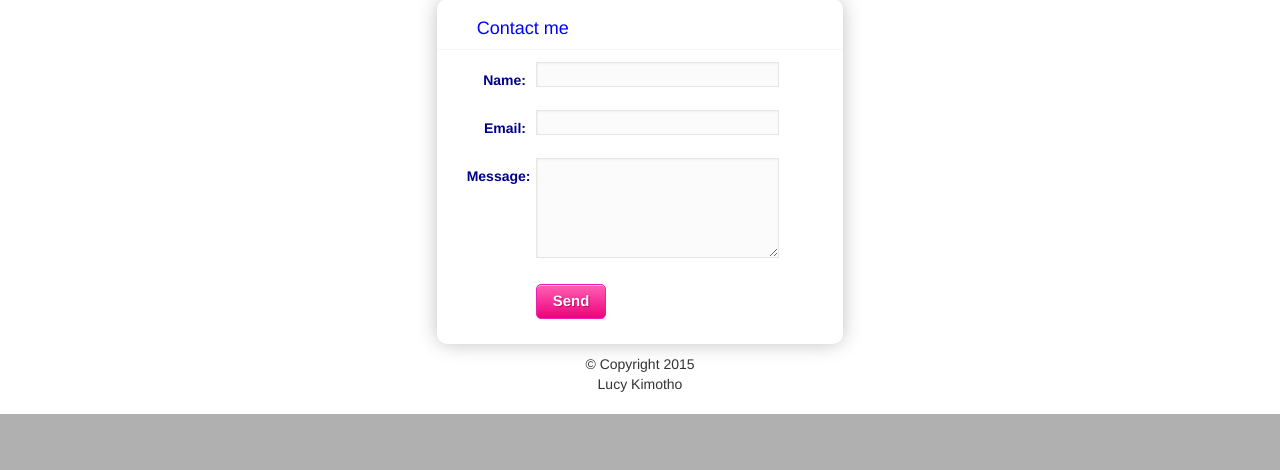
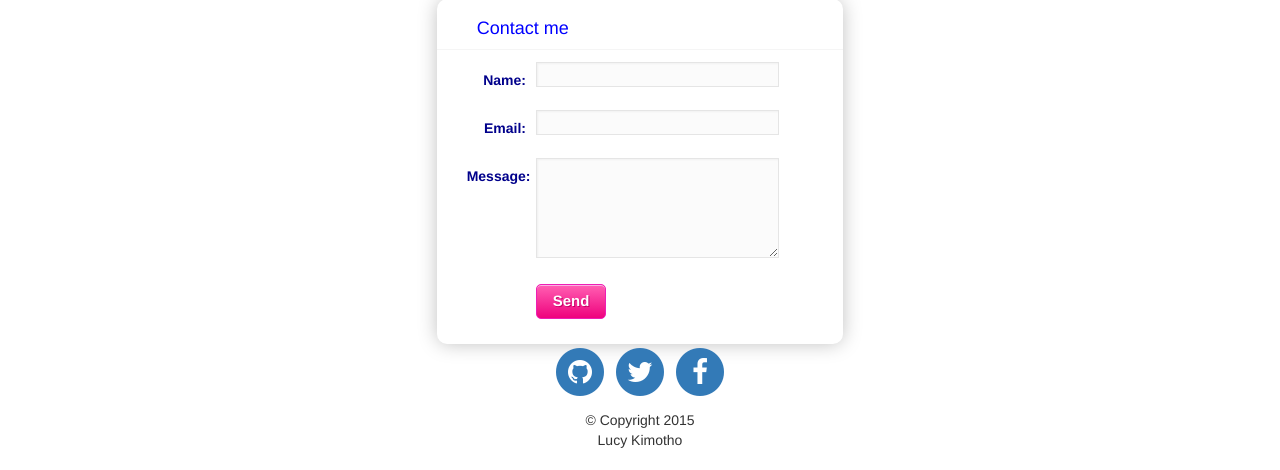
Before and after one commit to Luciekimotho/Luciekimotho.github.io, a PHP site: page / in a window 1280 px wide. Shown: the part 2421-2891 px from the top of the page. Before the commit the page ends 2835 px from the top, so only its background shows below. Run offline with PHP 8.4, Linux system fonts and the light colour scheme; some libraries are stand-ins or nearby versions.

Commit message:
Added font-awesome icons for social the media links

```diff
--- a/index.html
+++ b/index.html
@@ -17,6 +17,8 @@
     <!-- Latest compiled and minified CSS bootstrap -->
     <link rel="stylesheet" href="https://maxcdn.bootstrapcdn.com/bootstrap/3.3.5/css/bootstrap.min.css">
     <link rel="stylesheet" href="https://cdnjs.cloudflare.com/ajax/libs/animate.css/3.2.3/animate.min.css" >
+    <link rel="stylesheet" href="https://maxcdn.bootstrapcdn.com/font-awesome/4.4.0/css/font-awesome.min.css">
+
 
 
     <script>
@@ -183,7 +185,8 @@
 </div>
 
 
-    <div id="contact" class="row" data-speed="2" data-type="background">
+    <div id="contact" data-speed="2" data-type="background">
+        <div class="row">
         <div class="col-md-4"></div>
         <div class="col-md-4">
       <form action="#" method="post" class="white-pink">
@@ -209,16 +212,31 @@
          </label>
 
        </form>
-            </div>
-        <div class="col-md-4"></div>
-        <div class="social">
-            <a href=""><i class="fa fa-github"></i>
-</a>
-            <a href=""><i class="fa fa-facebook"></i>
-</a>
-            <a href=""><i class="fa fa-twitter"></i>
-</a>
+       </div>
+      <div class="col-md-4"></div>
+    </div>
+
+        <div class="social row">
+            <a href="">
+                <span class="fa-stack fa-2x">
+                    <i class="fa fa-circle fa-stack-2x"></i>
+                    <i class="fa fa-github fa-stack-1x fa-inverse"></i>
+                </span>
+            </a>
+            <a href="">
+               <span class="fa-stack fa-2x">
+                    <i class="fa fa-circle fa-stack-2x"></i>
+                    <i class="fa fa-twitter fa-stack-1x fa-inverse"></i>
+                </span>
+            </a>
+            <a href="">
+                <span class="fa-stack fa-2x">
+                    <i class="fa fa-circle fa-stack-2x"></i>
+                    <i class="fa fa-facebook fa-stack-1x fa-inverse"></i>
+                </span>
+            </a>
         </div>
+
     </div>
 
   <footer>
--- a/styles/styles.css
+++ b/styles/styles.css
@@ -73,7 +73,9 @@ html, body{
     margin-top: 30px;
 
 }
-
+.social{
+    text-align: center;
+}
 #copy{
    padding: 10px;
 }
```
